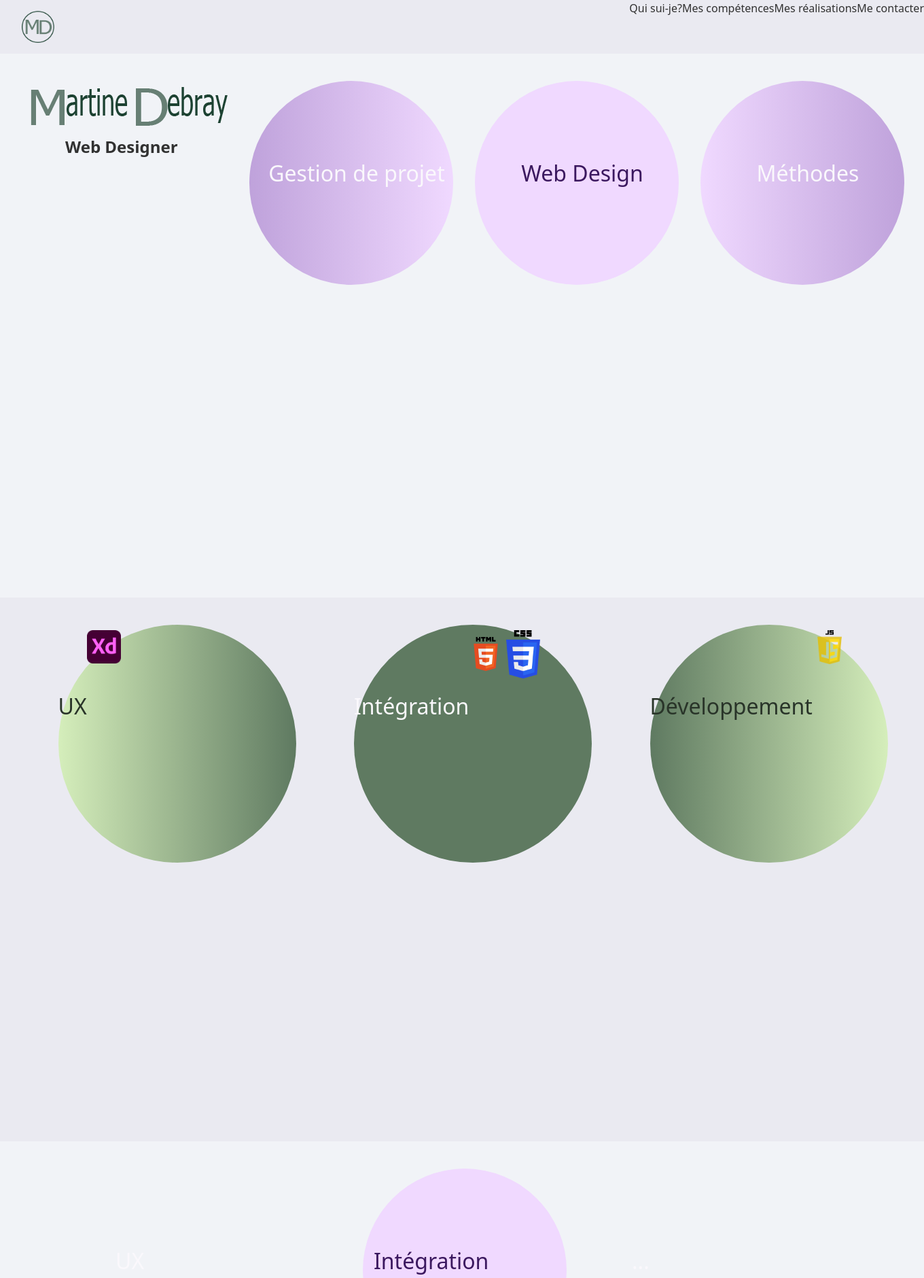
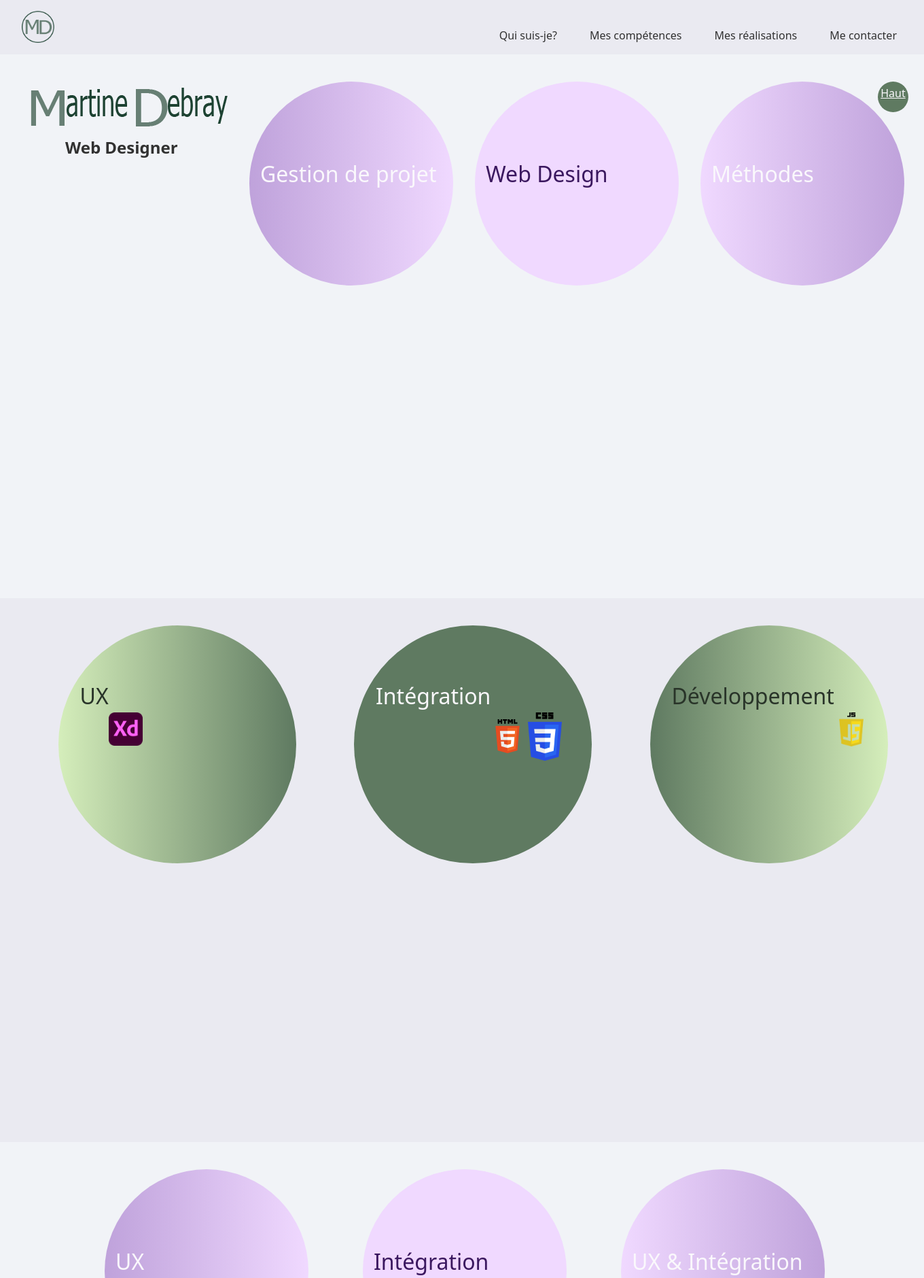
Before and after one commit to DebrayM/Portfolio, a PHP site: page / in a window 1360 px wide. Shown: the top 1880 px of the page at 68% size. Run offline with PHP 8.4, Linux system fonts and the light colour scheme.

Commit message:
commit de fin de journée

```diff
--- a/Index.html
+++ b/Index.html
@@ -15,7 +15,7 @@
     <title>Portfolio</title>
 </head>
 <body>
-    <header>
+    <header id="Haut">
         <div id="navLogo"><img src="assets/icons/MD.png" alt="Mes initiales : M D"></div>
         <div id='navMobile'>
             <svg xmlns="http://www.w3.org/2000/svg" fill="#000" class="bi bi-list" viewBox="0 0 16 16">
@@ -23,14 +23,17 @@
             </svg>
         </div>
         <div id='navDesk'>
-            <a href="">Qui sui-je?</a>
-            <a href="">Mes compétences</a>
-            <a href="">Mes réalisations</a>
-            <a href="">Me contacter</a>
+            <ul>
+                <li><a href="#sect1">Qui suis-je?</a></li>
+                <li><a href="#sect2">Mes compétences</a></li>
+                <li><a href="#sect3">Mes réalisations</a></li>
+                <li><a href="#sectionContact">Me contacter</a></li>
+            </ul>
         </div>
     </header>
     <main>
-        <section class="fond-Light divFlex sectSize">
+        <section class="fond-Light divFlex sectSize" id="sect1">
+            <a href="#Haut" id="home">Haut</a>
             <div id="nom">
                 <img src="assets/icons/martine.png" alt="Mon prénom : Martine" >
                 <p>Web Designer</p>
@@ -47,7 +50,7 @@
                 </div>
             </div>
         </section>
-        <section class="fond-Dark sectSize">
+        <section class="fond-Dark sectSize" id="sect2">
             <div class="divFlexRow divCenter">
             <div class="greenLight greenBgRight divFlexCPT">
                 <p class="monTexte">UX</p>
@@ -70,35 +73,27 @@
             </div>
             </div>
         </section>
-        <section class="fond-Light sectSize">
+        <section class="fond-Light sectSize" id="sect3">
             <div class="container">
                 <!--container : permet de présenter mes projets-->
                 <div class="row">
                     <div class="col-md-4">
-                        <div class="purpleDark" id="litle">
+                        <div class="purpleDark purpleBgLeft">
                             <p>UX</p>
                         </div>
-                    </div>
-                    <div class="col-md-4">
-                        <div class="purpleLight" id="litle">
-                            <p>Intégration</p>
-                        </div>
-                    </div>
-                    <div class="col-md-4">
-                        <div class="purpleDark" id="litle">
-                            <p>...</p>
-                        </div>
-                    </div>
-                </div>
-                <div class="row">
-                    <div class="col-md-4">
                         <img src="assets/images/Deezer.png" alt="Présentation du projet Deezer" class="Rond">
                     </div>
                     <div class="col-md-4">
+                        <div class="purpleLight">
+                            <p>Intégration</p>
+                        </div>
                         <img src="assets/images/Licorne.png" alt="Présentation du projet Licorne" class="Rond">
                     </div>
                     <div class="col-md-4">
-                        <img src="assets/images/Licorne.png" alt="Présentation du projet Licorne" class="Rond">
+                        <div class="purpleDark purpleBgRight">
+                            <p>UX & Intégration</p>
+                        </div>
+                        <img src="assets/images/Music.png" alt="Présentation du projet Licorne" class="Rond">
                     </div>
                 </div>
             </div>
--- a/assets/css/style.css
+++ b/assets/css/style.css
@@ -149,7 +149,9 @@ main .divTop {
   padding-top: 8vh;
 }
 main .Rond {
-  width: 200px;
+  margin-top: 5vh;
+  margin-left: 2vh;
+  width: 300px;
   border-radius: 50%;
 }
 main .divSVG {
--- a/assets/css/style.scss
+++ b/assets/css/style.scss
@@ -144,7 +144,9 @@ main{
 
     /* Mes réalisations */
     .Rond{
-        width: 200px;
+        margin-top: 5vh;
+        margin-left: 2vh;
+        width: 300px;
         border-radius: 50%;
     }
     /* Me contacter */
--- a/assets/css/styleDesk.css
+++ b/assets/css/styleDesk.css
@@ -3,15 +3,33 @@
     display: none;
   }
   header #navDesk {
+    display: inline;
+    padding-right: 5vh;
+    padding-top: 5vh;
+  }
+  header #navDesk ul {
+    list-style: none;
     display: flex;
-    flex-direction: row;
-    justify-content: space-around;
+    gap: 6vh;
   }
-  header #navDesk a {
+  header #navDesk ul a {
     text-decoration: none;
     color: #313131;
+    font-size: medium;
   }
 
+  main #home {
+    position: fixed;
+    left: 95%;
+    width: 45px;
+    height: 45px;
+    background-color: #5F7A61;
+    border-radius: 50%;
+    text-align: center;
+    color: #FAF8FC;
+    padding-top: 5px;
+    text-transform: none;
+  }
   main .sectSize {
     height: 100vh;
   }
@@ -35,13 +53,15 @@
     margin-left: 4vh;
   }
   main .greenDark p {
-    padding-top: 12vh;
+    padding-left: 4vh;
+    padding-top: 10vh;
   }
   main .greenLight {
     margin-left: 4vh;
   }
   main .greenLight p {
-    padding-top: 12vh;
+    padding-left: 4vh;
+    padding-top: 10vh;
   }
   main .divFlexCPT {
     display: flex;
@@ -49,14 +69,13 @@
     text-align: center;
   }
   main .divTop {
-    padding-top: 1vh;
+    padding-top: 16vh;
   }
 
   .monTexte {
     -ms-writing-mode: lr-tb;
         writing-mode: horizontal-tb;
-    text-orientation: sideways;
-    text-align: center;
+    text-orientation: mixed;
   }
 
   .divFlex {
--- a/assets/css/styleDesk.scss
+++ b/assets/css/styleDesk.scss
@@ -5,17 +5,35 @@ header{
         display: none;
     }
     #navDesk{
-        display: flex;
-        flex-direction: row;
-        justify-content: space-around;
-        a{
-            text-decoration: none;
-            color: rgb(49, 49, 49);
+        display: inline;
+        padding-right: 5vh;
+        padding-top: 5vh;
+        ul {
+            list-style: none;
+            display: flex;
+            gap: 6vh;
+            a{
+                text-decoration: none;
+                color: rgb(49, 49, 49);
+                font-size: medium;
+            }
         }
     }
 }
 
 main{
+    #home{
+        position: fixed;
+        left: 95%;
+        width: 45px;
+        height: 45px;
+        background-color: #5F7A61;
+        border-radius: 50%;
+        text-align: center;
+        color: #FAF8FC;
+        padding-top: 5px;
+        text-transform: none;
+    }
     .sectSize{
         height: 100vh;
     }
@@ -38,13 +56,15 @@ main{
     .greenDark{
         margin-left: 4vh;
         p{
-            padding-top: 12vh;
+            padding-left: 4vh;
+            padding-top: 10vh;
         }
     }
     .greenLight{
         margin-left: 4vh;
         p{
-            padding-top: 12vh;
+            padding-left: 4vh;
+            padding-top: 10vh;
         }
     }
     .divFlexCPT{
@@ -53,14 +73,13 @@ main{
         text-align: center;
     }
     .divTop{
-        padding-top: 1vh;
+        padding-top: 16vh;
     }
 }
 
 .monTexte {
     writing-mode: horizontal-tb;
-    text-orientation: sideways;
-    text-align: center;
+    text-orientation: mixed;
 }
 .divFlex{
     display: flex;
--- a/assets/js/portfolio.js
+++ b/assets/js/portfolio.js
@@ -72,20 +72,43 @@ function isMobileDevice() {
     else {
        return false;
      }
-   }
-
+}
+function Gdporiginal(){
+    let txt = document.getElementById("demo1");
+    txt.remove();
+    document.getElementById("purpleBubble1").style.transform = "";
+    let leTexte = '<p class="monTexte">Gestion de projet</p>';
+    document.getElementById("purpleBubble1").innerHTML = leTexte;
+}
 function Gdp(){
-    let leTexte = "<p>Plus de 20 années d'expérience en gestion de projet</p>";
+    this.style.transform = "perspective(500px) translate3d(10px,0px,100px)";
+    let leTexte = "<p id='demo1'>Plus de 20 années d'expérience en gestion de projet</p>";
     this.innerHTML = leTexte;
-    this.style.transform = "perspective(500px) translate3d(10px,0px,100px)";
+    let txt = document.getElementById("demo1");
+    txt.style.textAlign = "center";
+    txt.style.fontSize = "1.8em";
+    txt.style.paddingTop = "5vh";
 }
-
+function Mtdoriginal(){
+    let txt = document.getElementById("demo2");
+    txt.remove();
+    document.getElementById("purpleBubble2").style.transform = "";
+    let leTexte = '<p class="monTexte">Méthodes</p>';
+    document.getElementById("purpleBubble2").innerHTML = leTexte;
+}
 function Mtd(){
     this.style.transform = "perspective(500px) translate3d(10px,0px,100px)";
+    let leTexte = "<p id='demo2'>Coach Agile et Scrum Master, PMO, Formatrice en Méthodologie (V, W)</p>";
+    this.innerHTML = leTexte;
+    let txt = document.getElementById("demo2");
+    txt.style.textAlign = "center";
+    txt.style.fontSize = "1.8em";
+    txt.style.paddingTop = "5vh";
 }
 window.onload = function() {
+    document.getElementById("purpleBubble1").addEventListener("mouseenter", Gdp);
+    document.getElementById("purpleBubble2").addEventListener("mouseenter", Mtd);
 
-    document.getElementById("purpleBubble1").addEventListener("click", Gdp);
-    document.getElementById("purpleBubble2").addEventListener("click", Mtd);
-
+    document.getElementById("purpleBubble1").addEventListener("mouseout", Gdporiginal);
+    document.getElementById("purpleBubble2").addEventListener("mouseout", Mtdoriginal);
 }
```
Also changed, not shown: assets/images/Azuream.png (added), assets/images/Music.png (added), 4 other files. Lines whose indentation alone changed are shown as unchanged.
